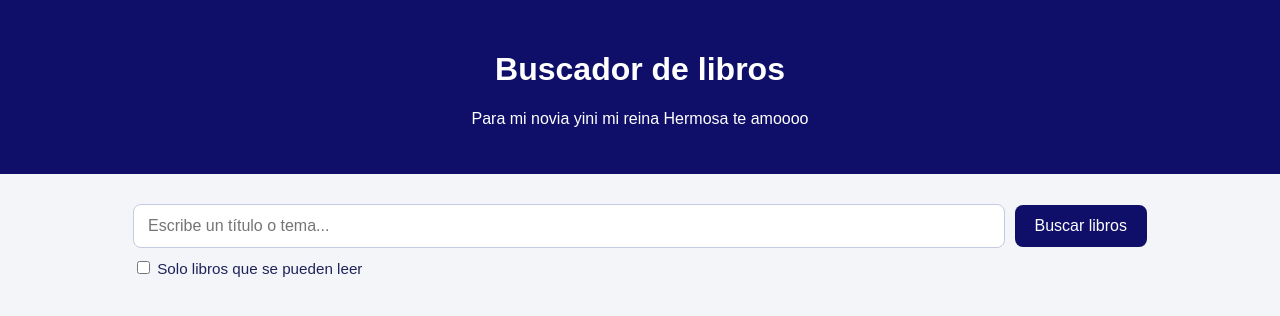
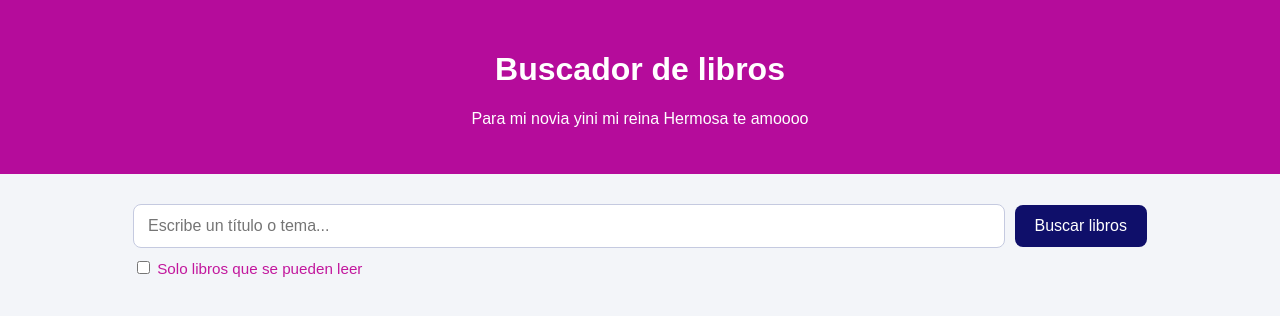
Before and after one commit to franklinlloreda3-creator/buscador_libros, a Flask app: page / in a window 1280 px wide. Shown: the top 316 px of the page. Run offline with Flask 3, Linux system fonts and the light colour scheme.

Commit message:
Update estilos.css

```diff
--- a/static/estilos.css
+++ b/static/estilos.css
@@ -6,11 +6,11 @@ body {
     margin: 0;
     font-family: Arial, sans-serif;
     background: #f3f5f9;
-    color: #1f2359;
+    color: #c2189d;
 }
 
 header {
-    background: #0f0f6a;
+    background: #b50c9b;
     color: white;
     text-align: center;
     padding: 30px 16px;
```
